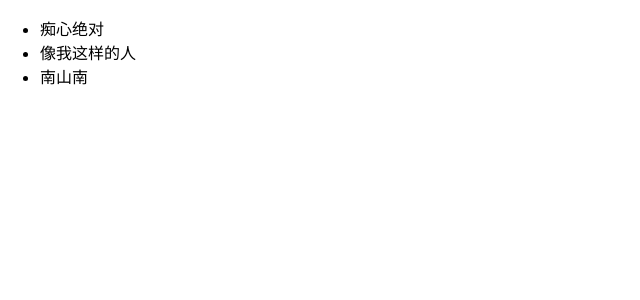
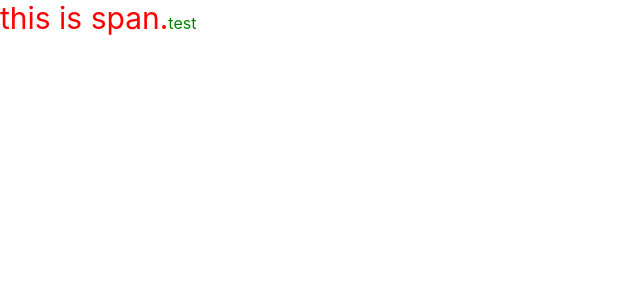
Before and after one commit to SionTianYin/react-basic, a React (Create React App) app: page / in a window 1280 px wide. Shown: the top 300 px of the page, without its empty margins (0-640 px from the left). Built offline with nearby package versions, Linux system fonts and the light colour scheme.

Commit message:
modified:   src/App.js

```diff
--- a/src/App.js
+++ b/src/App.js
@@ -29,20 +29,80 @@
 
 // 列表渲染：map songs.map(item => <li>{item.name}</li>
 // 重复渲染的是哪个模板，就return谁
-const songs = [
-  { id: 1, name: '痴心绝对' },
-  { id: 2, name: '像我这样的人' },
-  { id: 3, name: '南山南' }
-]
+// const songs = [
+//   { id: 1, name: '痴心绝对' },
+//   { id: 2, name: '像我这样的人' },
+//   { id: 3, name: '南山南' }
+// ]
 
-function App() {
-  return (
-    <div className="App">
-      <ul>
-        {
-          songs.map(item => <li>{item.name}</li>)
-        }
-      </ul>
+// function App() {
+//   return (
+//     <div className="App">
+//       <ul>
+//         {
+//           songs.map(song => <li key={song.id}>{song.name}/</li>)
+//         }
+//       </ul>
+//     </div>
+//   )
+// }
+
+
+// // export default App
+// // 来个布尔值
+// const flag = true
+// function App() {
+//   return (
+//     <div className="App">
+//       {/* 条件渲染字符串 */}
+//       {flag ? 'react真有趣' : 'vue真有趣'}
+//       {/* 条件渲染标签/组件 */}
+//       {flag ? (
+//         <div>
+//           <span>this is span</span>
+//         </div>) : null}
+//     </div>
+//   )
+// }
+// export default App
+
+// const getHtag = (type) =>{
+//   if(type === 1){
+//     return <h1>this is h1</h1>
+//   }
+//   if(type === 2){
+//     return <h2>this is h2</h2>
+//   }
+//   if(type === 3){
+//     return <h3>this is h3</h3>
+//   }
+// }
+
+// function App(){
+//   return(
+//     <div classname = "App">
+//       {getHtag(1)}
+//       {getHtag(2)}
+//       {getHtag(3)}
+//     </div>
+//   )
+// }
+
+// export default App
+
+const style1 ={
+  color:'red',
+  fontSize:'30px'
+}
+const style2 ={
+  color:'green',
+}
+
+function App(){
+  return(
+    <div className = "App">
+      <span style={style1}>this is span.</span>
+      <span style={style2}>test</span>
     </div>
   )
 }
```
